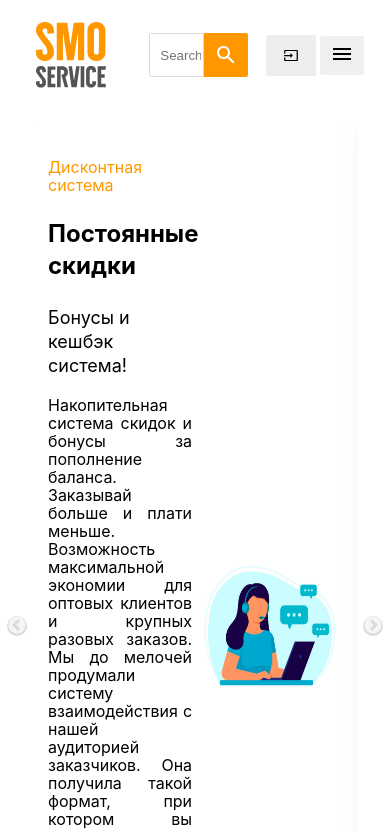
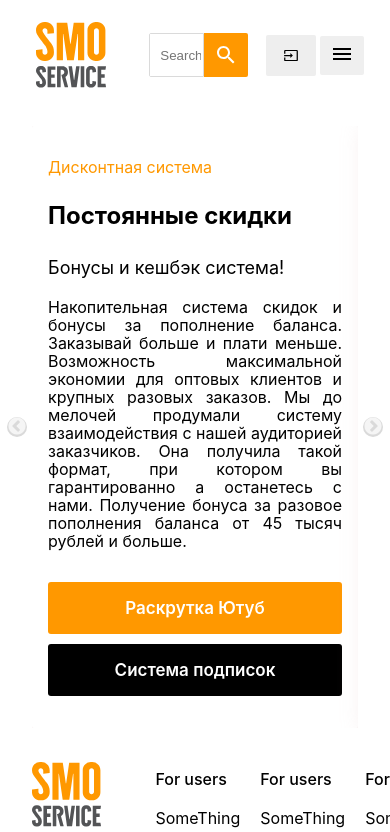
Before and after one commit to vusales/flegriseo, a Next.js app: page / in a window 390 px wide. Shown: the top 832 px of the page. Built offline with nearby package versions, Linux system fonts and the light colour scheme.

Commit message:
banner responsive

```diff
--- a/components/Banner/index.module.scss
+++ b/components/Banner/index.module.scss
@@ -23,11 +23,17 @@
 .textContainer {
     width: 49%;
     height: 100%;
+    @include breakpoint-down("small"){
+        width: 100%;
+    }
 }
 
 .imageContainer {
     width:49%;
     @include center;
+    @include breakpoint-down("small"){
+        display: none;
+    }
 }
 
 .subTitle{
@@ -64,6 +70,9 @@
     justify-content: space-between;
     align-items: center;
     padding: 16px 0 ;
+    @include breakpoint-down("small"){
+        flex-direction: column;
+    }
 }
 
 .bannerButton {
@@ -81,4 +90,10 @@
     line-height: 20px;
     border-radius: 3px;
     background-color: $second;
+    @include breakpoint-down("small"){
+        width: 100%;
+        &:first-child{
+            margin-bottom: 10px;
+        }
+    }
 }
```
